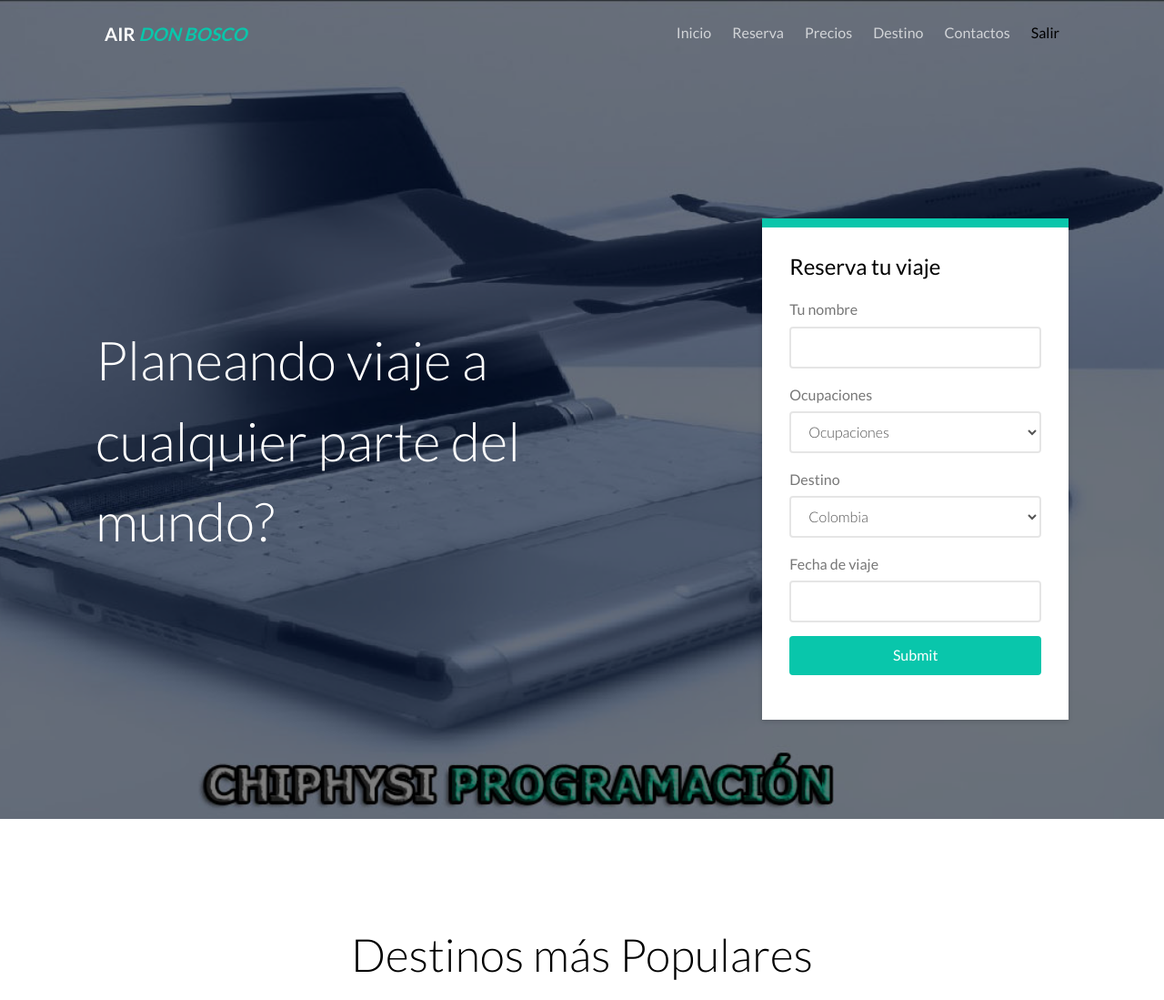
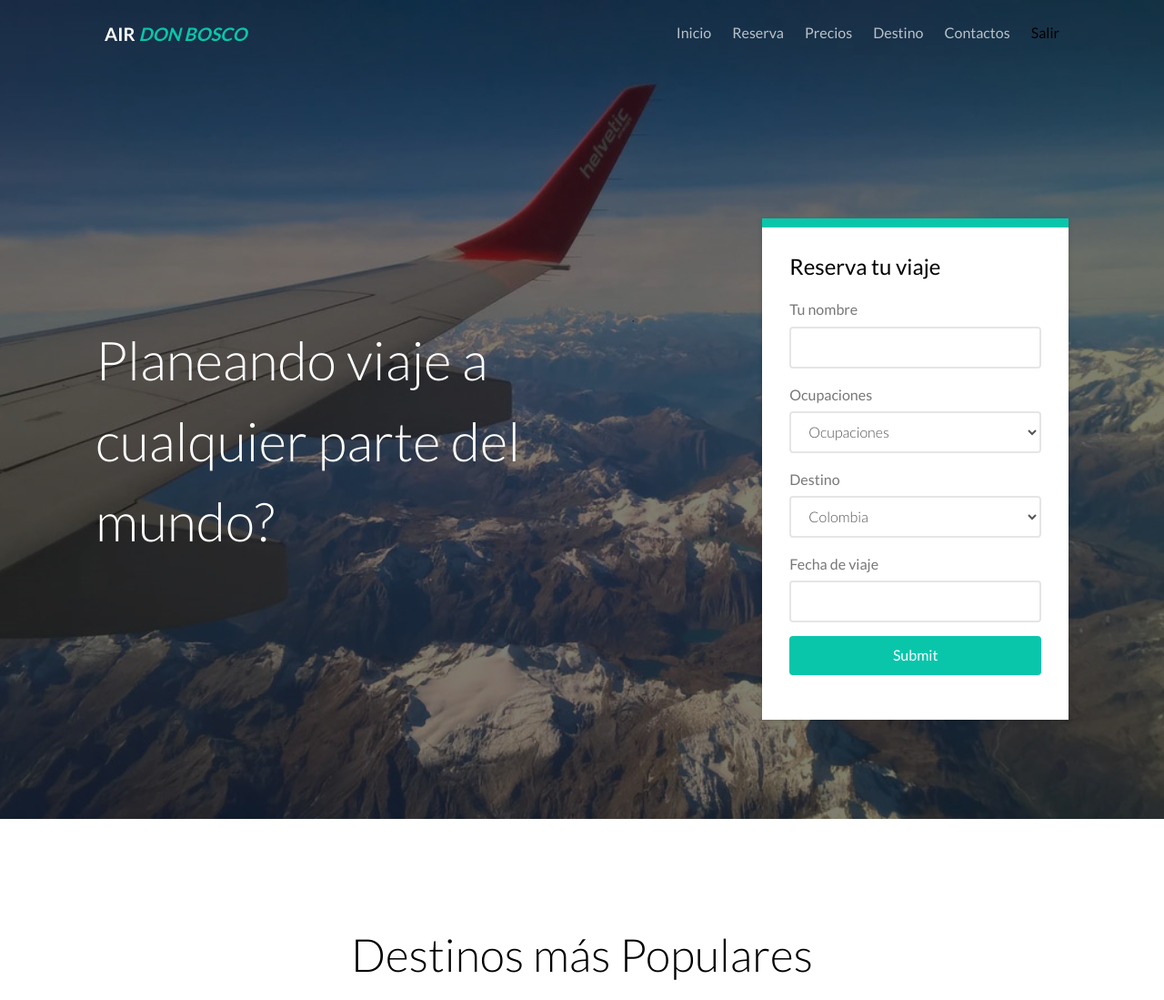
Before and after one commit to Manuel12Abarca/Don-Bosco-Airline, a PHP site: page /destino.php in a window 1280 px wide. Shown: the top 1099 px of the page at 91% size. Run offline with PHP 8.4, Linux system fonts and the light colour scheme; some web fonts are replaced.

Commit message:
Update destino.php

```diff
--- a/Reserva/destino.php
+++ b/Reserva/destino.php
@@ -66,7 +66,7 @@
 		</div>
 	</nav>
 
-	<header id="gtco-header" class="gtco-cover gtco-cover-md" role="banner" style="background-image: url(images/img_bg_2.jpg)">
+	<header id="gtco-header" class="gtco-cover gtco-cover-md" role="banner" style="background-image: url(images/img_bg_2A.jpg)">
 		<div class="overlay"></div>
 		<div class="gtco-container">
 			<div class="row">
```
